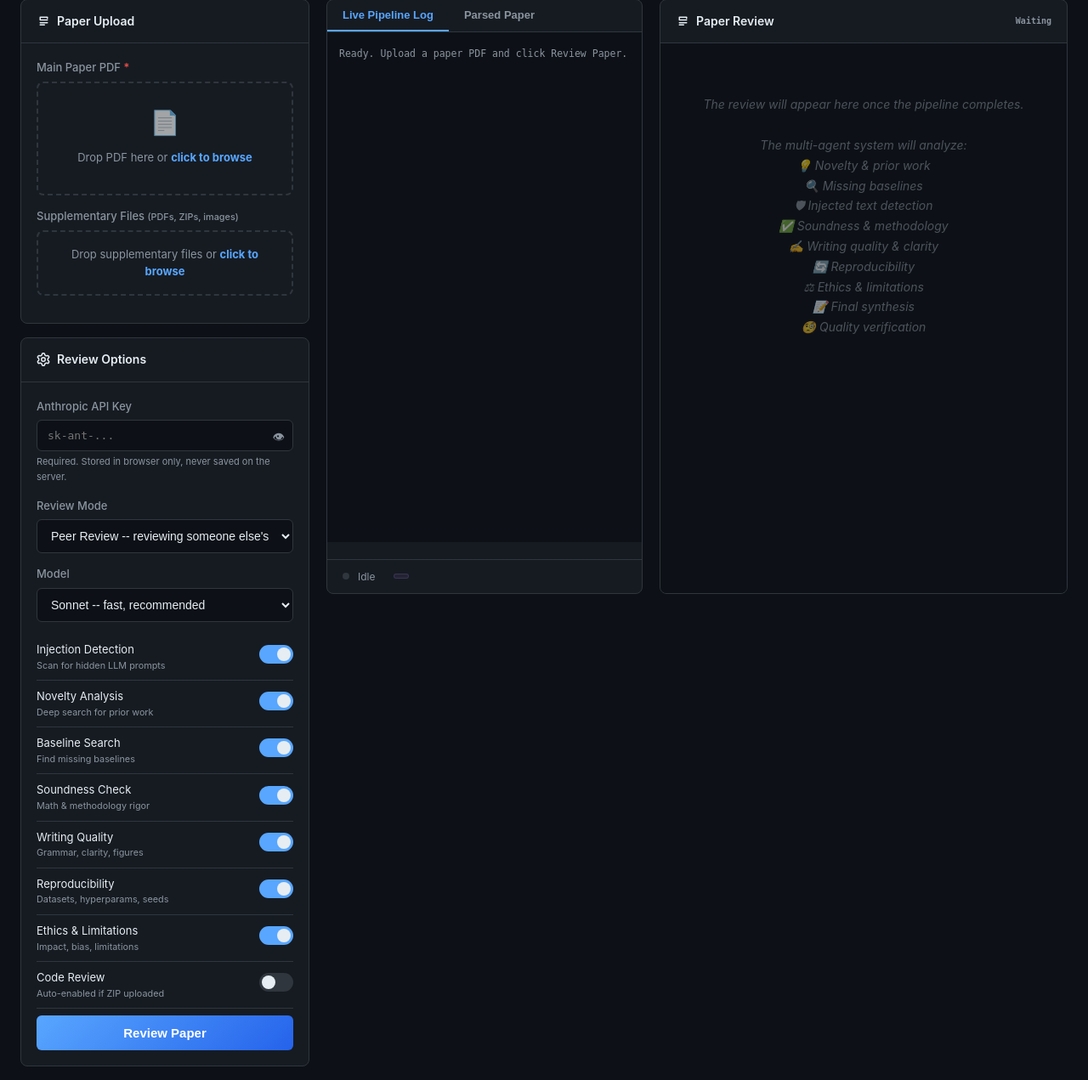
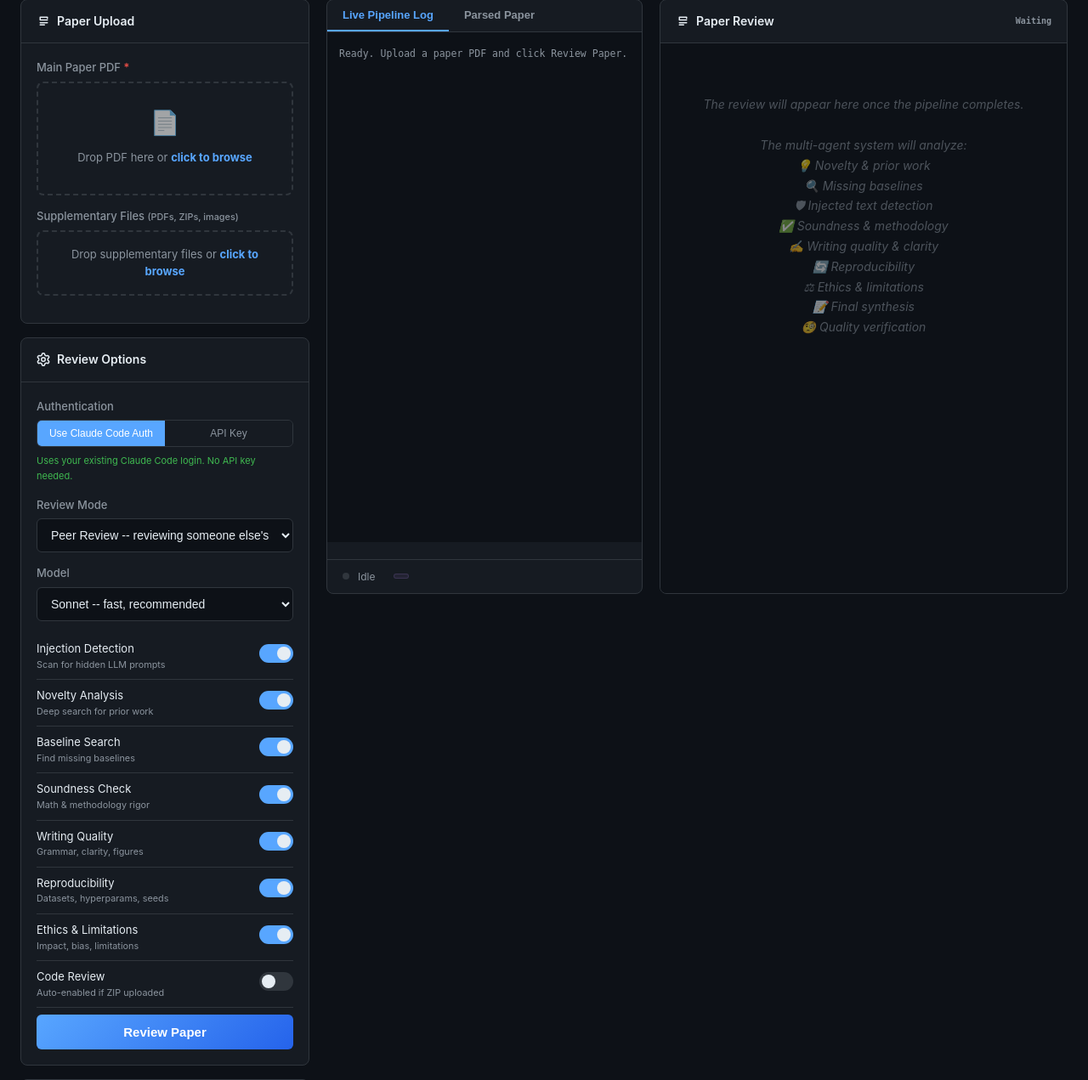
Before and after one commit to jainsee24/agent-review, a Flask app: page / in a window 1280 px wide. Shown: the part 90-1361 px from the top of the page at 85% size. Run offline with Flask 3, Linux system fonts and the light colour scheme; some libraries are stand-ins or nearby versions.

Commit message:
Add dual auth mode: Claude Code login or API key
Users can now choose between using their existing Claude Code
authentication or providing an API key manually in the web UI.

Co-Authored-By: Claude Opus 4.6 <noreply@anthropic.com>

```diff
--- a/templates/index.html
+++ b/templates/index.html
@@ -802,14 +802,29 @@
         Review Options
       </div>
       <div class="card-body">
-        <label for="api-key">Anthropic API Key</label>
+        <label>Authentication</label>
+        <div style="display:flex;gap:0;margin-bottom:8px;border:1px solid var(--border);border-radius:6px;overflow:hidden;">
+          <button id="auth-tab-cli" onclick="setAuthMode('cli')"
+            style="flex:1;padding:8px 12px;font-size:12px;font-weight:500;cursor:pointer;border:none;transition:all 0.15s;background:var(--accent);color:#fff;">
+            Use Claude Code Auth
+          </button>
+          <button id="auth-tab-api" onclick="setAuthMode('api_key')"
+            style="flex:1;padding:8px 12px;font-size:12px;font-weight:500;cursor:pointer;border:none;transition:all 0.15s;background:var(--surface);color:var(--text-dim);">
+            API Key
+          </button>
+        </div>
+        <div id="auth-cli-info" style="margin-bottom:14px;">
+          <small style="color:var(--green);font-size:11px;display:block;">Uses your existing Claude Code login. No API key needed.</small>
+        </div>
+        <div id="auth-apikey-section" style="display:none;">
           <div style="position:relative;">
             <input type="password" id="api-key" placeholder="sk-ant-..." autocomplete="off"
               style="width:100%;padding:10px 36px 10px 12px;background:var(--bg);border:1px solid var(--border);border-radius:6px;color:var(--text);font-size:13px;margin-bottom:4px;outline:none;font-family:monospace;transition:border-color 0.15s;"
               onfocus="this.style.borderColor='var(--accent)'" onblur="this.style.borderColor='var(--border)'">
             <button onclick="toggleApiKeyVisibility()" style="position:absolute;right:8px;top:8px;background:none;border:none;color:var(--text-dim);cursor:pointer;font-size:14px;padding:2px;" title="Show/hide key" id="api-key-toggle">&#x1F441;</button>
           </div>
-        <small style="color:var(--text-dim);font-size:11px;display:block;margin-bottom:14px;">Required. Stored in browser only, never saved on the server.</small>
+          <small style="color:var(--text-dim);font-size:11px;display:block;margin-bottom:14px;">Stored in browser only, never saved on the server.</small>
+        </div>
 
         <label for="review-mode">Review Mode</label>
         <select id="review-mode">
@@ -1093,6 +1108,31 @@ AGENT_NAMES.forEach(name => {
 });
 
 let suppFiles = [];
+
+let authMode = 'cli';
+
+function setAuthMode(mode) {
+  authMode = mode;
+  const tabCli = document.getElementById('auth-tab-cli');
+  const tabApi = document.getElementById('auth-tab-api');
+  const cliInfo = document.getElementById('auth-cli-info');
+  const apiSection = document.getElementById('auth-apikey-section');
+  if (mode === 'cli') {
+    tabCli.style.background = 'var(--accent)';
+    tabCli.style.color = '#fff';
+    tabApi.style.background = 'var(--surface)';
+    tabApi.style.color = 'var(--text-dim)';
+    cliInfo.style.display = 'block';
+    apiSection.style.display = 'none';
+  } else {
+    tabApi.style.background = 'var(--accent)';
+    tabApi.style.color = '#fff';
+    tabCli.style.background = 'var(--surface)';
+    tabCli.style.color = 'var(--text-dim)';
+    cliInfo.style.display = 'none';
+    apiSection.style.display = 'block';
+  }
+}
 
 function toggleApiKeyVisibility() {
   const input = document.getElementById('api-key');
@@ -1335,11 +1375,14 @@ async function startReview() {
     alert('Please select a paper PDF.');
     return;
   }
-  const apiKey = document.getElementById('api-key').value.trim();
+  let apiKey = '';
+  if (authMode === 'api_key') {
+    apiKey = document.getElementById('api-key').value.trim();
     if (!apiKey) {
       alert('Please enter your Anthropic API key.');
       document.getElementById('api-key').focus();
       return;
+    }
   }
 
   btn.disabled = true;
@@ -1371,7 +1414,8 @@ async function startReview() {
 
   const formData = new FormData();
   formData.append('paper_pdf', paperFile);
-  formData.append('api_key', apiKey);
+  formData.append('auth_mode', authMode);
+  if (apiKey) formData.append('api_key', apiKey);
   formData.append('review_mode', document.getElementById('review-mode').value);
   formData.append('model', document.getElementById('model').value);
   formData.append('enable_injection', document.getElementById('opt-injection').checked);
--- a/web.py
+++ b/web.py
@@ -132,10 +132,11 @@ def _run_pipeline_bg(job_id: str, config: PipelineConfig, **kwargs):
     job = JOBS[job_id]
     workspace = Path(job["workspace"])
 
-    # Set API key for this pipeline run
+    # Set API key for this pipeline run (only if using api_key auth mode)
     api_key = kwargs.get("api_key")
     if api_key:
         os.environ["ANTHROPIC_API_KEY"] = api_key
+    # If no API key, claude_agent_sdk uses existing Claude Code auth
 
     agent_models = kwargs.get("agent_models")
     model = kwargs.get("model")
@@ -393,8 +394,9 @@ def api_run():
     if not paper_pdf or not paper_pdf.filename:
         return jsonify({"error": "Paper PDF is required"}), 400
 
+    auth_mode = request.form.get("auth_mode", "api_key")
     api_key = request.form.get("api_key", "").strip()
-    if not api_key:
+    if auth_mode == "api_key" and not api_key:
         return jsonify({"error": "Anthropic API key is required"}), 400
 
     review_mode = request.form.get("review_mode", "peer_review")
```
Lines whose indentation alone changed are shown as unchanged.
